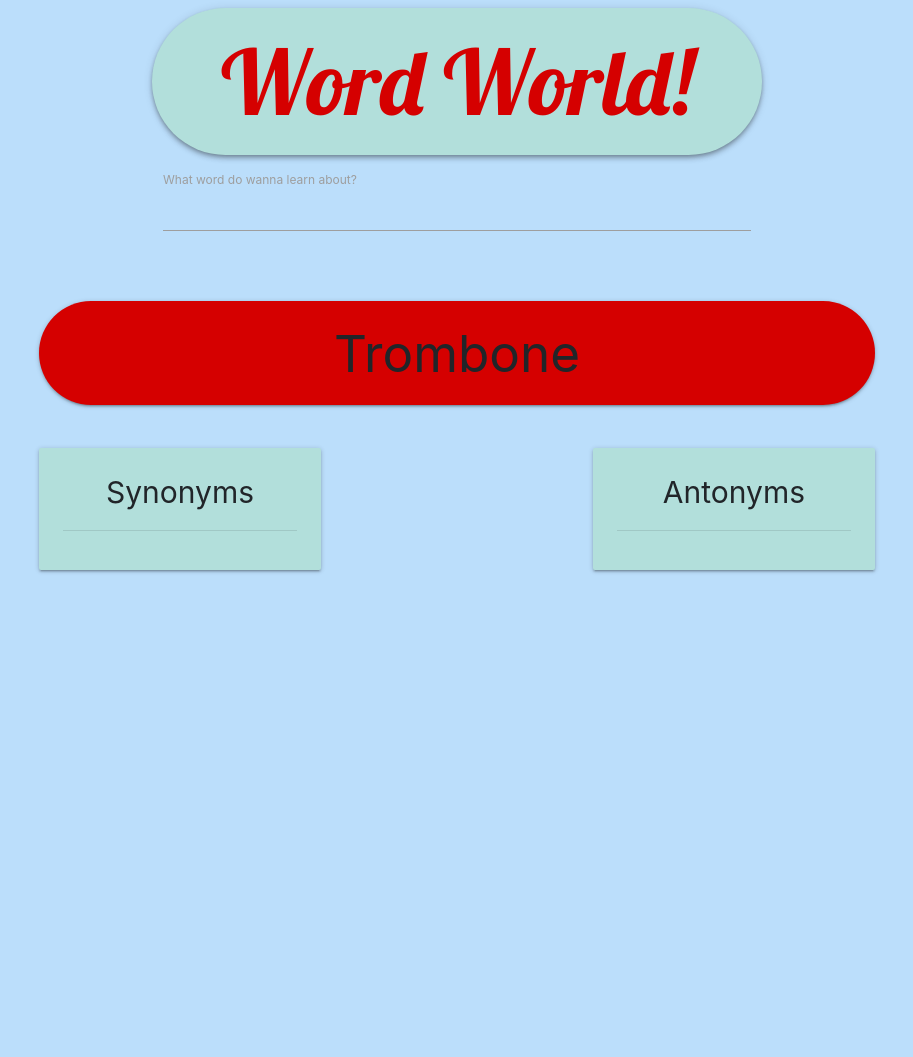
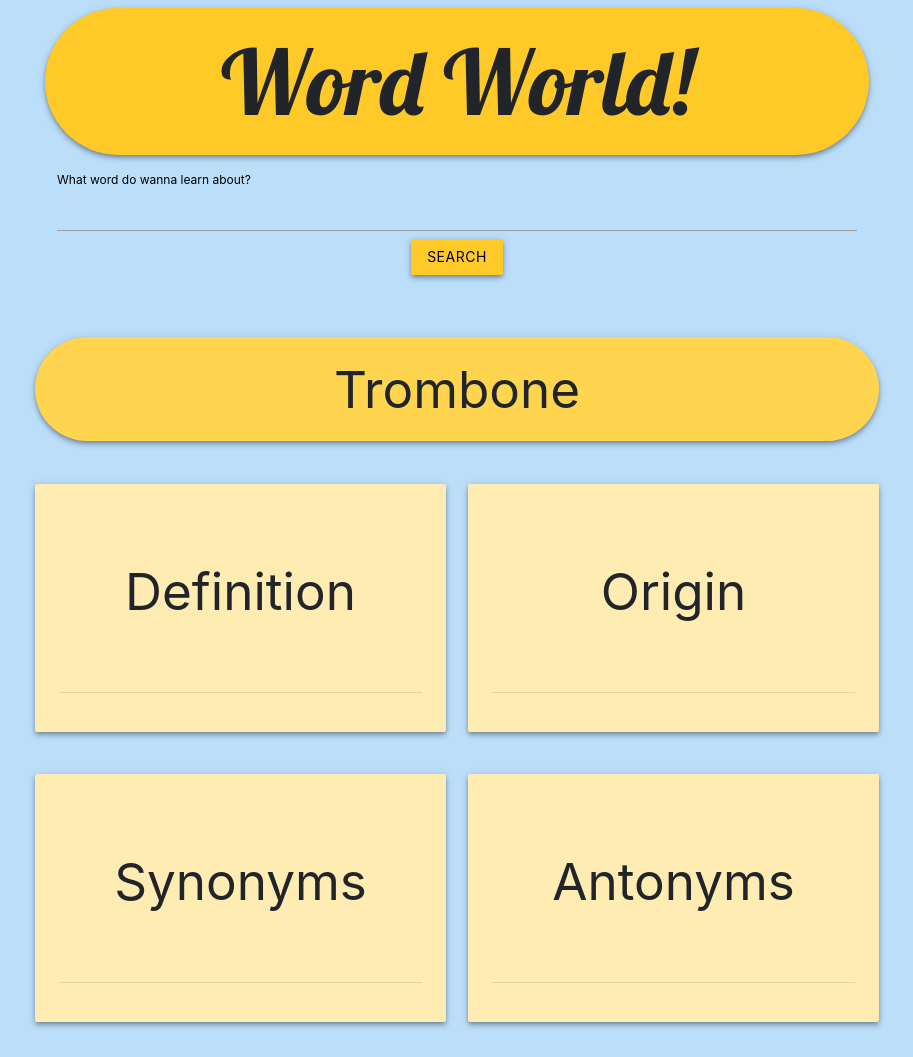
Before and after one commit to ZekeriyaOtumlu/WordWorld, a plain HTML site: page index.html in a window 1280 px wide. Shown: the whole page, without its empty margins (183-1096 px from the left). Before the commit the page ends 800 px from the top, so only its background shows below. Drawn offline with nearby package versions, Linux system fonts and the light colour scheme.

Commit message:
modified:   css/style.css 	modified:   index.html

```diff
--- a/css/style.css
+++ b/css/style.css
@@ -3,10 +3,16 @@
     font-size: 6em;
 }
 
-#synonym-text {
-    font-size: 30px;
-}
-
 #word-text {
     font-size: 4vw;
 }
+
+
+.content-text{
+    font-size: 4vw;
+    padding: 1em;
+}
+
+.container {
+    overflow: hidden;
+}
--- a/index.html
+++ b/index.html
@@ -14,55 +14,71 @@
 
 
 <div class="row justify-content-md-center">
-    <div class="col-lg-6">
-        <h1 id="title" class="text-center mt-2 card-panel teal lighten-4 red-text text-accent-4 rounded-pill z-depth-2">Word World!</h1>
+    <div class="col-lg-8">
+        <h1 id="title" class="text-center mt-2 card-panel amber lighten-1 rounded-pill z-depth-2  ">Word World!</h1>
         <div class="row">
-            <div class="input-field col s6">
-                <input value="" id="word-search" type="text" class="">
-                <label class="active" for="first_name2">What word do wanna learn about?</label>
+            <div class="input-field col s6 text-center">
+                <input value="" id="word-search" type="text" class="text-center">
+                <label class="active black-text" for="first_name2">What word do wanna learn about?</label>
+                <button class="btn text-center z-depth-2 amber lighten-1 black-text" id="search-button">Search</button>
             </div>
         </div>
     </div>
 </div>
 
+<div class="container" id="search-content">
+
 <!--Word container-->
-<div class="container">
+
     <div class="row">
-        <div class="col-lg-12">
-            <h1 id="word-text" class="text-center card-panel red accent-4 rounded-pill">Trombone</h1>
+        <div class="col s6">
+            <h1 id="word-text" class="text-center card-panel amber lighten-2 rounded-pill z-depth-2">Trombone</h1>
         </div>
     </div>
 
-</div>
-
-<div class="contan"></div>
 
 
-
-<!--Synonyms/Antonyms container-->
-<div class="container">
     <div class="row">
-        <div class="col-lg-6">
-            <div id="synonyms" class="container float-left card-panel teal lighten-4">
-                <h2 id="synonym-text" class="mt-1 text-center">Synonyms</h2><hr>
+        <div class="col s6">
+            <div id="definition" class="card-panel amber lighten-4 z-depth-2">
+                <h2 id="definition-text" class="content-text mt-1 text-center">Definition</h2><hr>
             </div>
         </div>
 
-        <div class="col-lg-6">
-                <div id="antonyms" class="container  float-right card-panel teal lighten-4">
-                    <h2 id="synonym-text" class="mt-1 text-center">Antonyms</h2><hr>
-                </div>
+        <div class="col s6">
+            <div id="origin" class="card-panel amber lighten-4 z-depth-2">
+                <h2 id="origin-text" class="content-text mt-1 text-center">Origin</h2><hr>
+
+            </div>
         </div>
-
 
     </div>
 
 
-</div>
+<!--Synonyms/Antonyms container-->
+
+    <div class="row">
+        <div class="col s6">
+            <div id="synonyms" class="card-panel amber lighten-4 z-depth-2">
+                <h2 id="synonym-text" class="content-text mt-1 text-center">Synonyms</h2><hr>
+            </div>
+        </div>
+
+        <div class="col s6">
+            <div id="antonyms" class="card-panel amber lighten-4 z-depth-2">
+                <h2 id="antonym-text" class="content-text mt-1 text-center">Antonyms</h2><hr>
+
+            </div>
+        </div>
+
+    </div>
 
 
 
 
 
+
+</div>
+
 </body>
 </html>
```
